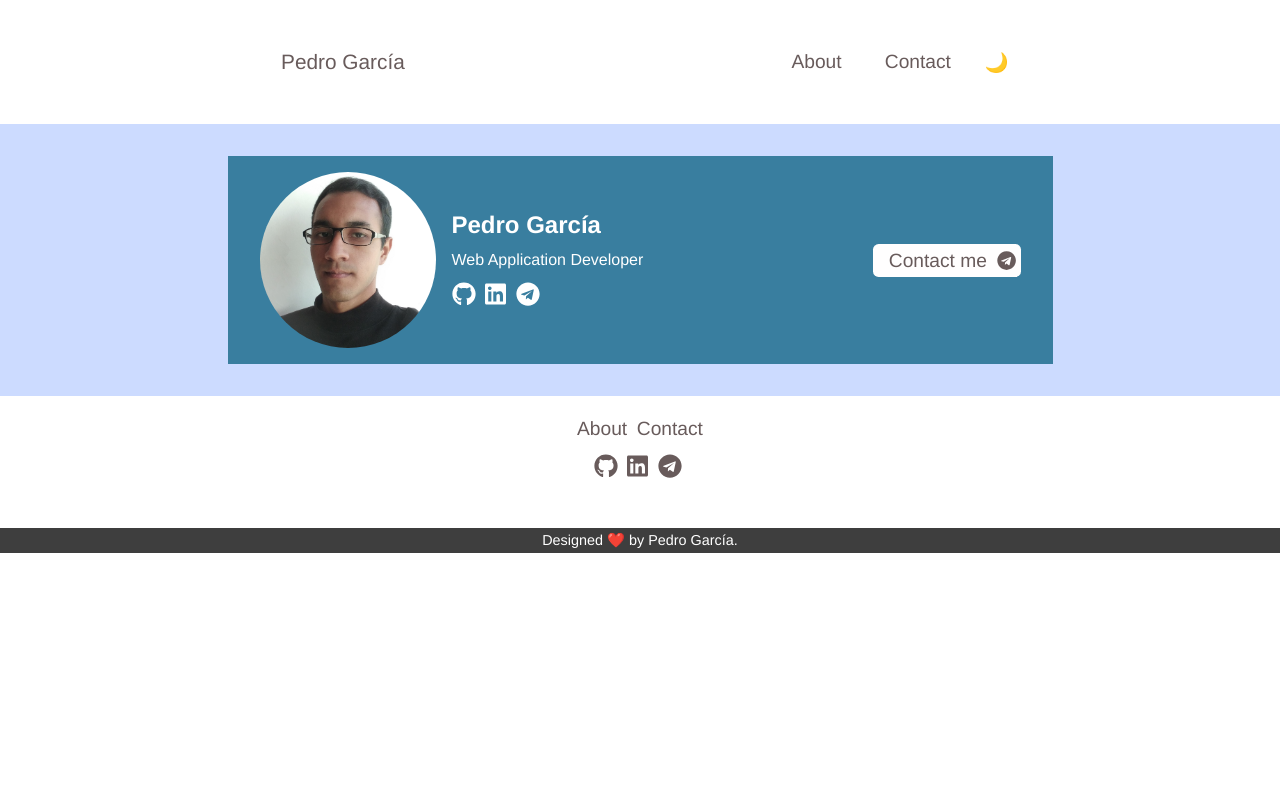
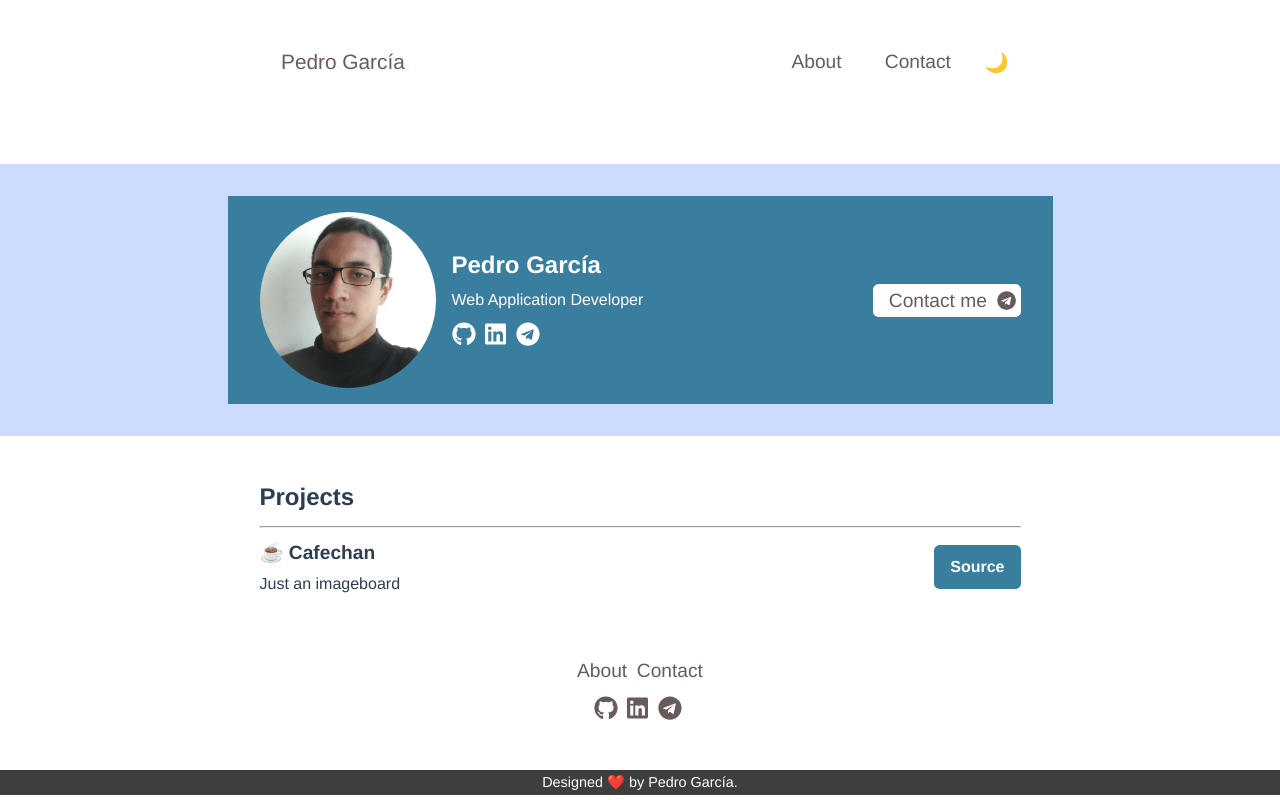
Before and after one commit to PedGarblue/budare.dev, a Vue app: page / in a window 1280 px wide. Built offline with nearby package versions, Linux system fonts and the light colour scheme.

Commit message:
Added projects

```diff
--- a/src/assets/style.css
+++ b/src/assets/style.css
@@ -2,6 +2,7 @@
   --font-color: #685b5b;
   --light-background: #e6f2f4;
   --black: #3e3e3e;
+  --blue: #397e9f;
 }
 *, ::after, ::before {
   box-sizing: border-box;
@@ -14,6 +15,9 @@ html {
 body {
   padding: 0;
   margin: 0;
+}
+section {
+  margin: 2.5rem 0;
 }
 a {
   text-decoration: none;
--- /dev/null
+++ b/src/components/projects.vue
@@ -0,0 +1,47 @@
+<template>
+  <section class="container">
+    <h2>Projects</h2>
+    <hr />
+    <div>
+      <div class="flex project">
+        <div class="project-desc">
+          <div class="text-medium text-bold">
+            ☕ Cafechan
+          </div>
+          <div>
+            Just an imageboard
+          </div>
+        </div>
+        <a
+          class="project-source text-bold"
+          href="https://github.com/PedGarBlue/cafechan"
+        >
+          Source
+        </a>
+      </div>
+    </div>
+  </section>
+</template>
+
+<script>
+export default {
+  name: "Projects"
+};
+</script>
+
+<style scoped>
+h2 {
+  text-align: left;
+  margin: 0;
+}
+.project {
+  text-align: left;
+}
+.project-source {
+  margin-left: auto;
+  background-color: var(--blue);
+  color: white;
+  padding: 0.5rem 1rem;
+  border-radius: 0.35rem;
+}
+</style>
--- a/src/views/Home.vue
+++ b/src/views/Home.vue
@@ -1,16 +1,19 @@
 <template>
   <div class="home">
     <Blurb />
+    <Projects />
   </div>
 </template>
 
 <script>
 import Blurb from "@/components/blurb.vue";
+import Projects from "@/components/projects.vue";
 
 export default {
   name: "Home",
   components: {
-    Blurb
+    Blurb,
+    Projects
   }
 };
 </script>
```
